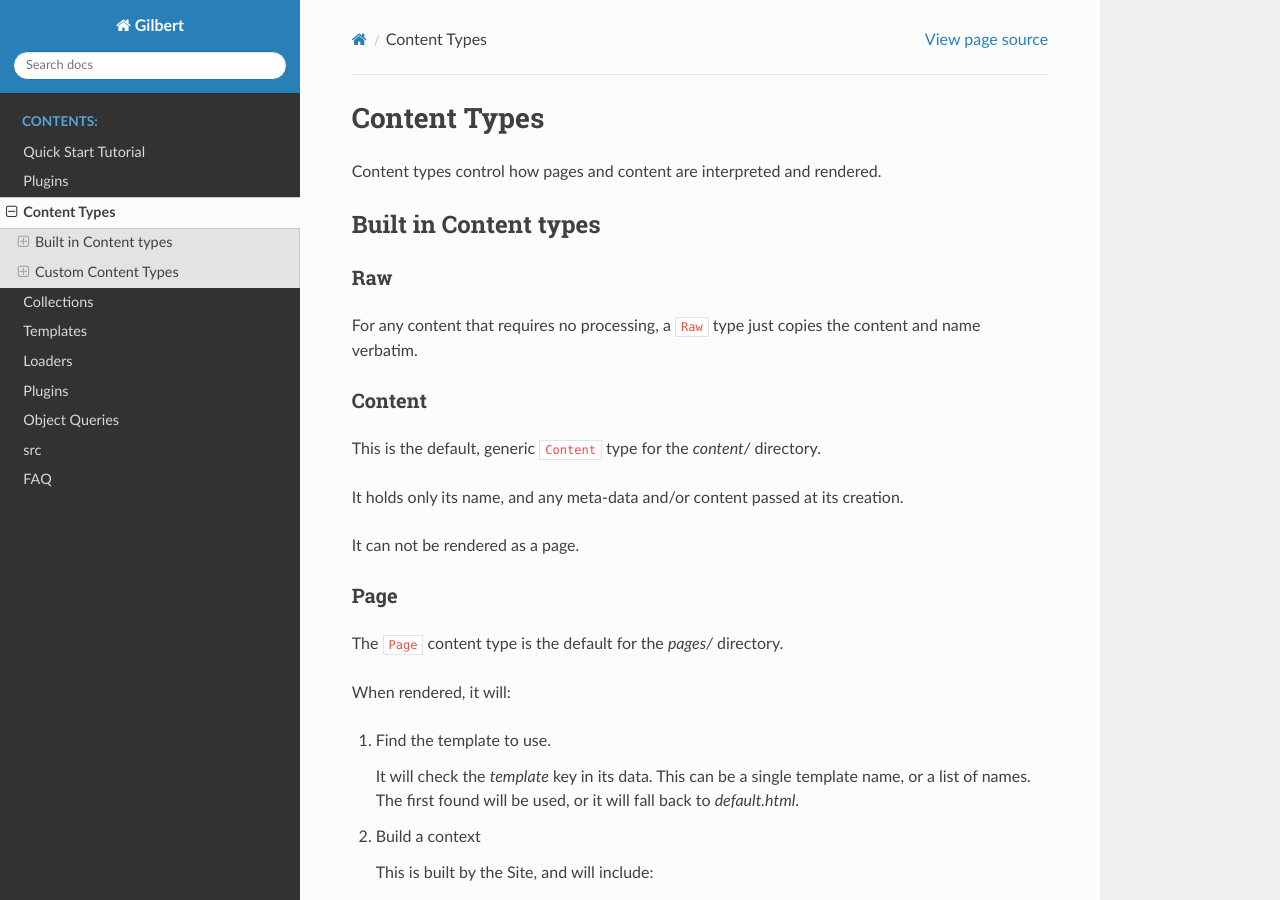
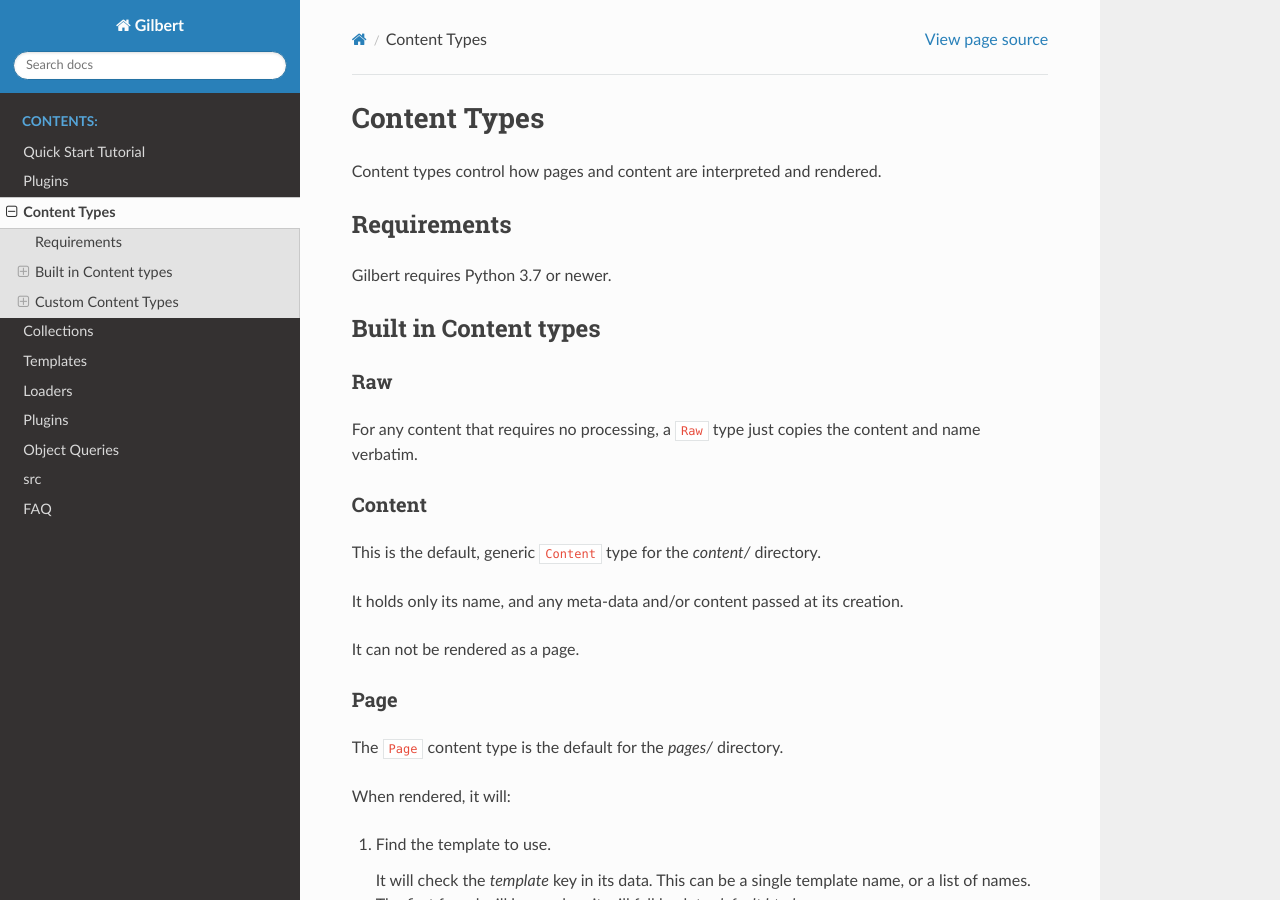
Before and after one commit to funkybob/gilbert, a Sphinx documentation site: the page built from docs/content.rst, in a window 1280 px wide and 900 px high. Built offline with Sphinx 7.4.7 and the Read the Docs theme 2.0.0, drawn with Linux system fonts in a browser that asks for light colours.

Commit message:
Make version requirements more prominent in docs

```diff
--- a/docs/content.rst
+++ b/docs/content.rst
@@ -3,6 +3,11 @@
 *************
 
 Content types control how pages and content are interpreted and rendered.
+
+Requirements
+============
+
+Gilbert requires Python 3.7 or newer.
 
 
 Built in Content types
--- a/docs/tutorials/quick_start.rst
+++ b/docs/tutorials/quick_start.rst
@@ -6,7 +6,7 @@
 
 .. code-block:: sh
 
-   $ python3 -m venv venv
+   $ python3.7 -m venv venv
    $ . venv/bin/activate
    (venv) $ pip install gilbert
 
```
